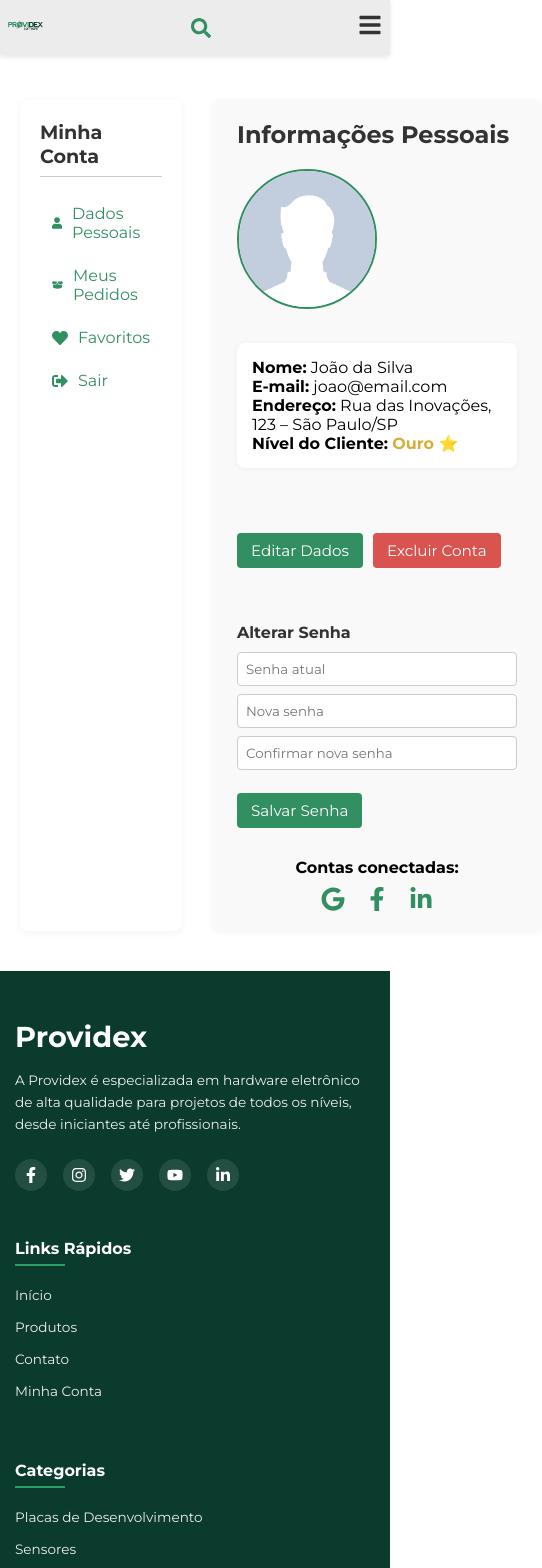
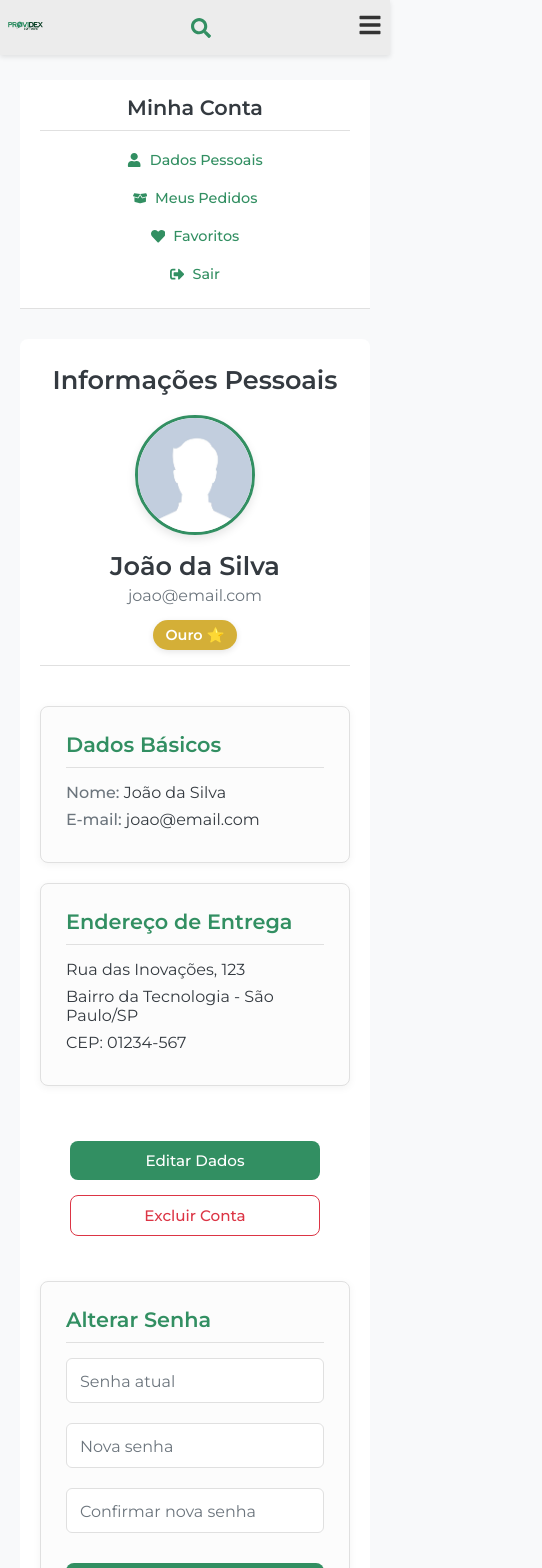
Before and after one commit to joaoschefer/providex, a React (Vite) app: page /minha-conta in a window 390 px wide. Shown: the top 1568 px of the page, 542 px wide, since content can reach past the window. Built offline with nearby package versions, Linux system fonts and the light colour scheme.

Commit message:
minha conta ajustada

```diff
--- a/src/components/FaixaDiferenciais.css
+++ b/src/components/FaixaDiferenciais.css
@@ -10,7 +10,7 @@
   align-items: center;
   background-color: var(--cor-branco-puro);
   padding: 18px 15px;
-  border-bottom: 2px solid #000000; /* Cor roxa da borda inferior */
+  border-bottom: 2px solid #4a4a4a;
   margin-bottom: 25px;
   width: 100%;
   box-sizing: border-box;
@@ -31,7 +31,7 @@
 
 .diferencial-icon svg {
   font-size: 2rem; /* << AUMENTADO */
-  color: #000000; /* Cor roxa dos ícones */
+  color: #4a4a4a;
   flex-shrink: 0;
 }
 
--- a/src/pages/MinhaConta.css
+++ b/src/pages/MinhaConta.css
@@ -1,3 +1,24 @@
+:root {
+    /* Cores atualizadas */
+    --cor-primaria: #328f62; /* Verde principal */
+    --cor-primaria-hover: #287a51; /* Verde mais escuro para hover */
+    --cor-fundo-claro: #f8f9fa; /* Fundo suave */
+    --cor-borda: #e0e0e0; /* Bordas sutis */
+    --cor-texto-escuro: #343a40; /* Texto principal escuro */
+    --cor-texto-claro: #6c757d; /* Texto secundário / descrições */
+    --cor-perigo: #dc3545; /* Vermelho para ações perigosas */
+    --cor-perigo-hover: #c82333;
+    --cor-ouro: #d4af37; /* Cor do nível Ouro */
+    --sombra-card: 0 4px 12px rgba(0, 0, 0, 0.08); /* Sombra mais suave */
+    --borda-raio-padrao: 8px; /* Raio de borda padrão para cards/elementos */
+    --borda-raio-input: 6px; /* Raio de borda para inputs */
+}
+
+body {
+    color: var(--cor-texto-escuro);
+    background-color: var(--cor-fundo-claro);
+}
+
 .minha-conta-layout {
     display: flex;
     max-width: 1200px;
@@ -10,17 +31,18 @@
 .sidebar-conta {
     width: 250px;
     background: #fff;
-  border-radius: 8px;
-  box-shadow: 0 2px 8px rgba(0, 0, 0, 0.05);
+    border-radius: var(--borda-raio-padrao);
+    box-shadow: var(--sombra-card);
     padding: 20px;
 }
 
 .sidebar-conta h3 {
-  font-size: 1.2rem;
+    font-size: 1.3rem;
     margin-bottom: 15px;
-  color: #333;
-  border-bottom: 1px solid #ccc;
-  padding-bottom: 8px;
+    color: var(--cor-texto-escuro);
+    border-bottom: 1px solid var(--cor-borda);
+    padding-bottom: 10px;
+    font-weight: 600;
 }
 
 .sidebar-conta ul {
@@ -32,63 +54,89 @@
 .sidebar-conta li {
     display: flex;
     align-items: center;
-  gap: 10px;
-  padding: 12px;
-  color: #328f62;
+    gap: 12px;
+    padding: 14px;
+    color: var(--cor-primaria);
     cursor: pointer;
-  border-radius: 4px;
-  transition: background 0.2s;
+    border-radius: var(--borda-raio-padrao);
+    transition: background 0.2s, color 0.2s;
+    font-weight: 500;
 }
 
 .sidebar-conta li:hover {
-  background-color: #f0f0f0;
-  color: #287a51;
+    background-color: #eaf7f0; /* Um verde bem suave para hover */
+    color: var(--cor-primaria-hover);
 }
+
+/* Estilo para o item ativo na sidebar - Adicionado */
+.sidebar-conta li.active {
+    background-color: var(--cor-primaria);
+    color: white;
+}
+
+.sidebar-conta li.active svg {
+    color: white;
+}
+
 
 .conteudo-conta {
     flex: 1;
-  background: #f9f9f9;
-  padding: 20px 25px;
-  border-radius: 8px;
-  box-shadow: 0 1px 6px rgba(0, 0, 0, 0.05);
+    background: #fff; /* Fundo branco para o conteúdo */
+    padding: 30px 35px;
+    border-radius: var(--borda-raio-padrao);
+    box-shadow: var(--sombra-card);
 }
 
 .conteudo-conta h2 {
-  color: #333;
-  margin-bottom: 10px;
+    color: var(--cor-texto-escuro);
+    margin-bottom: 25px;
+    font-size: 1.8rem;
+    font-weight: 600;
+    text-align: center;
 }
 
-.conteudo-conta input {
-  display: block;
-  margin: 8px 0;
-  padding: 8px;
-  width: 100%;
-  max-width: 400px;
-  border: 1px solid #ccc;
-  border-radius: 4px;
+/* Botões Globais */
+.btn-primario, .btn-secundario-perigo {
+    padding: 10px 18px;
+    border: none;
+    border-radius: var(--borda-raio-padrao);
+    cursor: pointer;
+    font-size: 0.95rem;
+    font-weight: 500;
+    transition: all 0.3s ease;
+    text-decoration: none; /* Para links que agem como botão */
+    display: inline-flex;
+    align-items: center;
+    justify-content: center;
+    gap: 8px;
 }
 
-.btn-conta {
-  margin-top: 15px;
-  padding: 8px 14px;
-  background-color: #328f62;
-  border: none;
+.btn-primario {
+    background-color: var(--cor-primaria);
     color: white;
-  border-radius: 4px;
-  cursor: pointer;
-  font-size: 0.95rem;
-  transition: all 0.3s ease;
 }
 
-.btn-conta:hover {
-  background-color: #287a51;
+.btn-primario:hover {
+    background-color: var(--cor-primaria-hover);
 }
+
+.btn-secundario-perigo {
+    background-color: transparent;
+    color: var(--cor-perigo);
+    border: 1px solid var(--cor-perigo);
+}
+
+.btn-secundario-perigo:hover {
+    background-color: var(--cor-perigo);
+    color: white;
+}
+
 
 /* FAVORITOS */
 .lista-favoritos {
-  display: flex;
-  flex-direction: column;
-  gap: 15px;
+    display: grid; /* Usando grid para layout responsivo */
+    grid-template-columns: repeat(auto-fill, minmax(280px, 1fr)); /* 280px min width */
+    gap: 20px;
     margin-top: 20px;
 }
 
@@ -97,17 +145,23 @@
     gap: 15px;
     align-items: center;
     background: white;
-  padding: 12px 15px;
-  border-radius: 6px;
-  box-shadow: 0 1px 4px rgba(0, 0, 0, 0.06);
+    padding: 15px;
+    border-radius: var(--borda-raio-padrao);
+    box-shadow: 0 2px 8px rgba(0, 0, 0, 0.05); /* Sombra mais leve */
+    transition: transform 0.2s ease-in-out;
+}
+
+.card-favorito:hover {
+    transform: translateY(-3px);
 }
 
 .card-favorito img {
-  width: 100px;
-  height: 100px;
+    width: 90px;
+    height: 90px;
     object-fit: contain;
-  border: 1px solid #ddd;
-  border-radius: 4px;
+    border: 1px solid var(--cor-borda);
+    border-radius: var(--borda-raio-input);
+    padding: 5px; /* Espaçamento interno da imagem */
 }
 
 .card-favorito > div {
@@ -118,20 +172,24 @@
 }
 
 .card-favorito h4 {
-  margin: 0 0 6px;
-  font-size: 1rem;
-  color: #222;
+    margin: 0 0 8px;
+    font-size: 1.1rem;
+    color: var(--cor-texto-escuro);
+    font-weight: 600;
 }
 
 .card-favorito p {
-  margin: 0 0 10px;
+    margin: 0 0 12px;
     font-weight: bold;
-  color: #444;
+    color: var(--cor-primaria); /* Preço com a cor primária */
+    font-size: 1rem;
 }
 
-.card-favorito .btn-conta {
+.card-favorito .btn-primario {
     align-self: flex-start;
     margin-top: 0;
+    font-size: 0.85rem;
+    padding: 7px 12px;
 }
 
 /* PEDIDOS */
@@ -145,118 +203,316 @@
 .card-pedido {
     display: flex;
     justify-content: space-between;
-  align-items: flex-start;
+    align-items: center; /* Alinha o botão ao centro verticalmente */
     background: white;
-  padding: 15px;
-  border-radius: 6px;
-  box-shadow: 0 1px 4px rgba(0, 0, 0, 0.06);
+    padding: 20px;
+    border-radius: var(--borda-raio-padrao);
+    box-shadow: 0 2px 8px rgba(0, 0, 0, 0.05);
+    transition: transform 0.2s ease-in-out;
+}
+
+.card-pedido:hover {
+    transform: translateY(-3px);
 }
 
 .card-pedido strong {
-  color: #333;
-  font-size: 1.05rem;
+    color: var(--cor-texto-escuro);
+    font-size: 1.1rem;
+    font-weight: 600;
 }
 
 .card-pedido p {
-  margin: 4px 0;
-  color: #555;
+    margin: 6px 0;
+    color: var(--cor-texto-claro);
+    font-size: 0.95rem;
+}
+
+/* Estilos para Tags de Status - Melhorado */
+.status-tag {
+    padding: 5px 10px;
+    border-radius: 15px; /* Mais arredondado */
+    font-size: 0.85rem;
+    font-weight: 600;
+    display: inline-block;
+    margin-left: 5px; /* Espaçamento entre "Status:" e a tag */
 }
 
 .status-entregue {
-  color: green;
-  font-weight: bold;
+    background-color: #d4edda; /* Verde suave */
+    color: #155724; /* Verde escuro */
 }
 
 .status-em-andamento,
 .status-em-separação {
-  color: orange;
-  font-weight: bold;
+    background-color: #fff3cd; /* Amarelo suave */
+    color: #856404; /* Amarelo escuro */
 }
 
 .status-cancelado {
-  color: red;
-  font-weight: bold;
+    background-color: #f8d7da; /* Vermelho suave */
+    color: #721c24; /* Vermelho escuro */
 }
 
-/* DADOS PESSOAIS */
-.dados-pessoais {
+/* DADOS PESSOAIS - Modificações aqui! */
+.dados-pessoais-container {
     display: flex;
-  gap: 30px;
+    flex-direction: column;
+    gap: 25px;
     margin-top: 20px;
-  align-items: flex-start;
+}
+
+.perfil-header {
+    display: flex;
+    flex-direction: column;
+    align-items: center;
+    text-align: center;
+    padding-bottom: 20px;
+    border-bottom: 1px solid var(--cor-borda);
+    margin-bottom: 20px;
+}
+
+.foto-perfil {
+    width: 150px;
+    height: 150px;
+    border-radius: 50%;
+    border: 3px solid var(--cor-primaria); /* Borda mais suave e integrada */
+    object-fit: cover;
+    margin-bottom: 15px;
+    box-shadow: 0 4px 10px rgba(0, 0, 0, 0.1);
+}
+
+.perfil-header h3 {
+    margin: 0;
+    font-size: 1.6rem;
+    color: var(--cor-texto-escuro);
+    font-weight: 600;
+}
+
+.perfil-header p {
+    margin: 5px 0 10px;
+    color: var(--cor-texto-claro);
+    font-size: 1rem;
+}
+
+.badge-nivel-cliente {
+    background-color: var(--cor-ouro);
+    color: white;
+    padding: 6px 12px;
+    border-radius: 20px; /* Estilo de badge */
+    font-size: 0.9rem;
+    font-weight: 600;
+    display: inline-block;
+    margin-top: 5px;
+    box-shadow: 0 2px 6px rgba(0, 0, 0, 0.1);
+}
+
+.cards-info-wrapper {
+    display: grid;
+    grid-template-columns: repeat(auto-fit, minmax(300px, 1fr));
+    gap: 20px;
+    margin-bottom: 20px;
+}
+
+.info-card, .form-senha-card {
+    background-color: #fcfcfc; /* Fundo quase branco */
+    padding: 25px;
+    border-radius: var(--borda-raio-padrao);
+    box-shadow: 0 2px 8px rgba(0, 0, 0, 0.05); /* Sombra mais leve */
+    border: 1px solid var(--cor-borda); /* Borda sutil */
+}
+
+.info-card h4, .form-senha-card h4 {
+    color: var(--cor-primaria);
+    margin-bottom: 15px;
+    font-size: 1.3rem;
+    font-weight: 600;
+    border-bottom: 1px solid var(--cor-borda);
+    padding-bottom: 10px;
+}
+
+.info-card p {
+    margin: 8px 0;
+    color: var(--cor-texto-escuro);
+    font-size: 1rem;
+}
+
+.info-card p strong {
+    color: var(--cor-texto-claro); /* Rótulos um pouco mais claros */
+    font-weight: 500;
+}
+
+.acoes-conta {
+    display: flex;
+    gap: 15px;
+    margin-top: 10px;
+    justify-content: center; /* Centraliza os botões */
     flex-wrap: wrap;
 }
 
-.lado-esquerdo img {
-  width: 140px;
-  height: 140px;
-  border-radius: 50%;
-  border: 2px solid #328f62;
+
+/* Formulário de senha */
+.form-senha-card {
+    margin-top: 20px;
 }
 
-.lado-direito {
-  flex: 1;
-  min-width: 280px;
+.input-group {
+    position: relative;
+    margin-bottom: 20px;
 }
 
-.grupo-info {
+.input-group input {
+    width: 100%;
+    padding: 12px 10px 12px 10px;
+    border: 1px solid var(--cor-borda);
+    border-radius: var(--borda-raio-input);
+    font-size: 1rem;
+    outline: none;
+    transition: border-color 0.3s ease, box-shadow 0.3s ease;
     background-color: #fff;
-  padding: 15px;
-  border-radius: 8px;
-  box-shadow: 0 1px 6px rgba(0, 0, 0, 0.05);
-  margin-bottom: 15px;
+    color: var(--cor-texto-escuro);
 }
 
-.nivel-ouro {
-  color: #d4af37;
-  font-weight: bold;
+.input-group label {
+    position: absolute;
+    left: 10px;
+    top: 50%;
+    transform: translateY(-50%);
+    color: var(--cor-texto-claro);
+    font-size: 1rem;
+    pointer-events: none;
+    transition: all 0.3s ease;
+    background-color: #fff;
+    padding: 0 4px;
 }
 
-.botoes-conta {
-  margin-top: 10px;
-  display: flex;
-  gap: 10px;
-  flex-wrap: wrap;
+.input-group input:focus {
+    border-color: var(--cor-primaria);
+    box-shadow: 0 0 0 3px rgba(50, 143, 98, 0.2); /* Sombra de foco sutil */
 }
 
-.btn-excluir {
-  background-color: #d9534f;
+.input-group input:focus + label,
+.input-group input:not(:placeholder-shown) + label {
+    top: 0;
+    font-size: 0.8rem;
+    color: var(--cor-primaria);
+    transform: translateY(-50%);
 }
 
-.btn-excluir:hover {
-  background-color: #c9302c;
-}
-
-/* Formulário de senha */
-.form-senha {
-  margin-top: 30px;
-  max-width: 400px;
-}
-
-.form-senha h4 {
-  margin-bottom: 10px;
-  color: #333;
+.form-senha-card .btn-primario {
+    width: 100%; /* Botão de salvar senha em largura total */
+    margin-top: 10px;
 }
 
 /* Redes sociais */
 .redes-conectadas {
-  margin-top: 30px;
+    margin-top: 40px;
+    padding-top: 20px;
+    border-top: 1px solid var(--cor-borda);
     text-align: center;
+}
+
+.redes-conectadas p {
+    font-size: 1.1rem;
+    color: var(--cor-texto-escuro);
+    margin-bottom: 15px;
 }
 
 .logos-sociais {
     display: flex;
     justify-content: center;
-  gap: 20px;
+    gap: 25px;
     margin-top: 10px;
 }
 
 .logos-sociais svg {
-  font-size: 24px;
-  color: #328f62;
-  transition: transform 0.2s;
+    font-size: 30px; /* Ícones maiores */
+    color: var(--cor-primaria);
+    transition: transform 0.3s ease, color 0.3s ease;
+    cursor: pointer;
 }
 
 .logos-sociais svg:hover {
-  transform: scale(1.2);
+    transform: scale(1.25);
+    color: var(--cor-primaria-hover);
 }
+
+/* Responsividade */
+@media (max-width: 768px) {
+    .minha-conta-layout {
+        flex-direction: column;
+        margin-top: 80px;
+    }
+
+    .sidebar-conta {
+        width: 100%;
+        box-shadow: none; /* Remove sombra para mobile */
+        border-bottom: 1px solid var(--cor-borda);
+        border-radius: 0;
+        padding: 15px 20px;
+    }
+
+    .sidebar-conta h3 {
+        text-align: center;
+        margin-bottom: 10px;
+    }
+
+    .sidebar-conta ul {
+        display: flex; /* Transforma em linha para mobile */
+        justify-content: space-around;
+        flex-wrap: wrap;
+    }
+
+    .sidebar-conta li {
+        padding: 10px 15px;
+        font-size: 0.9rem;
+        gap: 8px;
+    }
+
+    .conteudo-conta {
+        padding: 25px 20px;
+        box-shadow: none; /* Remove sombra para mobile */
+    }
+
+    .conteudo-conta h2 {
+        font-size: 1.6rem;
+        margin-bottom: 20px;
+    }
+
+    .perfil-header {
+        margin-bottom: 15px;
+        padding-bottom: 15px;
+    }
+
+    .cards-info-wrapper {
+        grid-template-columns: 1fr; /* Uma coluna em telas pequenas */
+    }
+
+    .acoes-conta {
+        flex-direction: column;
+        align-items: center;
+    }
+
+    .btn-primario, .btn-secundario-perigo {
+        width: 100%;
+        max-width: 250px;
+    }
+
+    .form-senha-card .btn-primario {
+        max-width: none; /* Mantém largura total para botão de senha */
+    }
+}
+
+@media (max-width: 480px) {
+    .sidebar-conta ul {
+        flex-direction: column;
+    }
+
+    .sidebar-conta li {
+        justify-content: center;
+    }
+
+    .foto-perfil {
+        width: 120px;
+        height: 120px;
+    }
+}
--- a/src/pages/MinhaConta.jsx
+++ b/src/pages/MinhaConta.jsx
@@ -62,43 +62,53 @@ function MinhaConta() {
         return (
           <>
             <h2>Informações Pessoais</h2>
-            <div className="dados-pessoais">
-              <div className="lado-esquerdo">
-                <img src={fotoPerfil} alt="Foto de perfil" />
+            <div className="dados-pessoais-container">
+              <div className="perfil-header">
+                <img src={fotoPerfil} alt="Foto de perfil" className="foto-perfil" />
+                <h3>João da Silva</h3>
+                <p>joao@email.com</p>
+                <span className="badge-nivel-cliente">Ouro ⭐</span>
               </div>
 
-              <div className="lado-direito">
-                <div className="grupo-info">
+              <div className="cards-info-wrapper">
+                <div className="info-card">
+                  <h4>Dados Básicos</h4>
                   <p>
                     <strong>Nome:</strong> João da Silva
                   </p>
                   <p>
                     <strong>E-mail:</strong> joao@email.com
                   </p>
-                  <p>
-                    <strong>Endereço:</strong> Rua das Inovações, 123 – São
-                    Paulo/SP
-                  </p>
-                  <p>
-                    <strong>Nível do Cliente:</strong>{" "}
-                    <span className="nivel-ouro">Ouro ⭐</span>
-                  </p>
                 </div>
 
-                <div className="botoes-conta">
-                  <button className="btn-conta">Editar Dados</button>
-                  <button className="btn-conta btn-excluir">
-                    Excluir Conta
-                  </button>
+                <div className="info-card">
+                  <h4>Endereço de Entrega</h4>
+                  <p>Rua das Inovações, 123</p>
+                  <p>Bairro da Tecnologia - São Paulo/SP</p>
+                  <p>CEP: 01234-567</p>
                 </div>
+              </div>
 
-                <div className="form-senha">
-                  <h4>Alterar Senha</h4>
-                  <input type="password" placeholder="Senha atual" />
-                  <input type="password" placeholder="Nova senha" />
-                  <input type="password" placeholder="Confirmar nova senha" />
-                  <button className="btn-conta">Salvar Senha</button>
+              <div className="acoes-conta">
+                <button className="btn-primario">Editar Dados</button>
+                <button className="btn-secundario-perigo">Excluir Conta</button>
+              </div>
+
+              <div className="form-senha-card">
+                <h4>Alterar Senha</h4>
+                <div className="input-group">
+                  <input type="password" placeholder=" " id="senhaAtual" />
+                  <label htmlFor="senhaAtual">Senha atual</label>
                 </div>
+                <div className="input-group">
+                  <input type="password" placeholder=" " id="novaSenha" />
+                  <label htmlFor="novaSenha">Nova senha</label>
+                </div>
+                <div className="input-group">
+                  <input type="password" placeholder=" " id="confirmarSenha" />
+                  <label htmlFor="confirmarSenha">Confirmar nova senha</label>
+                </div>
+                <button className="btn-primario">Salvar Senha</button>
               </div>
             </div>
 
@@ -128,7 +138,7 @@ function MinhaConta() {
                     <p>
                       Status:{" "}
                       <span
-                        className={`status-${pedido.status
+                        className={`status-tag status-${pedido.status
                           .toLowerCase()
                           .replace(/ /g, "-")}`}
                       >
@@ -137,7 +147,7 @@ function MinhaConta() {
                     </p>
                     <p>Total: {pedido.total}</p>
                   </div>
-                  <button className="btn-conta">Ver Detalhes</button>
+                  <button className="btn-primario">Ver Detalhes</button>
                 </div>
               ))}
             </div>
@@ -156,7 +166,7 @@ function MinhaConta() {
                   <div>
                     <h4>{prod.nome}</h4>
                     <p>{prod.preco}</p>
-                    <a href={`/produto/${prod.id}`} className="btn-conta">
+                    <a href={`/produto/${prod.id}`} className="btn-primario">
                       Ver Produto
                     </a>
                   </div>
```
Lines whose indentation alone changed are shown as unchanged.
